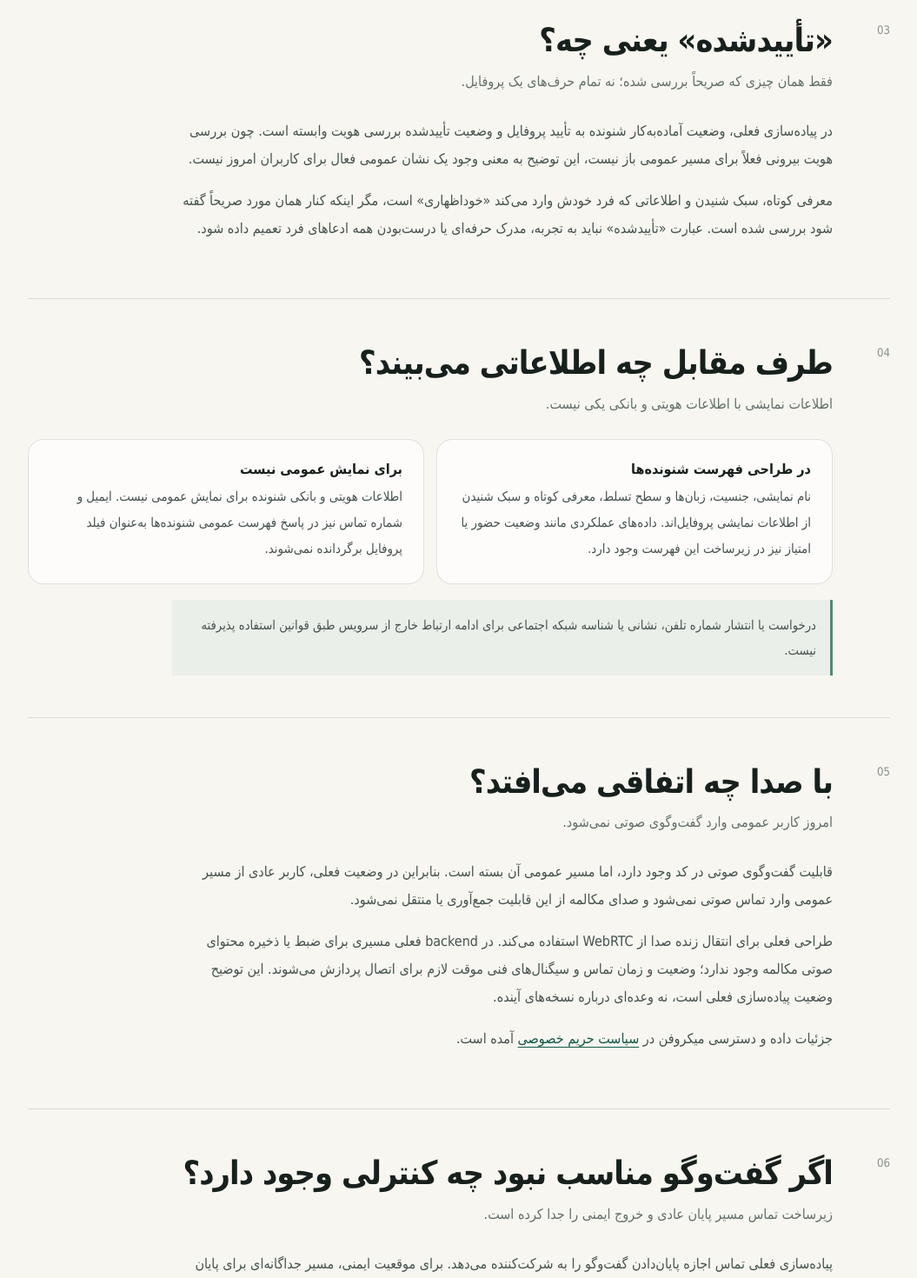
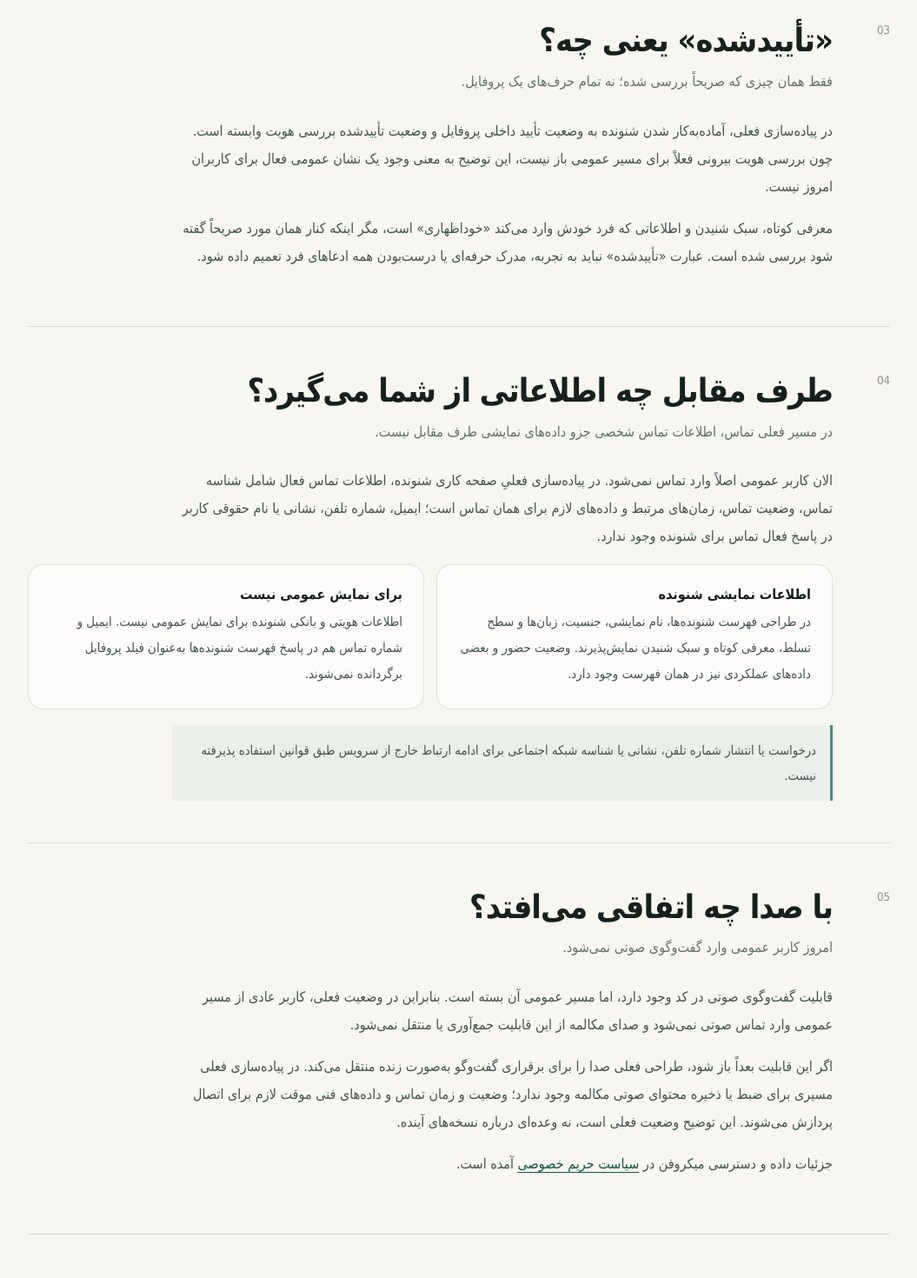
Before and after one commit to morfisam25-tech/YEKI-HAST, a Next.js app in the folder apps/web/: page /trust in a window 1280 px wide. Shown: the part 1460-2930 px from the top of the page at 87% size, without its empty margins (112-1167 px from the left). Built offline with nearby package versions, Linux system fonts and the light colour scheme.

Commit message:
Tighten trust claims around participant data and audio

```diff
--- a/apps/web/app/trust/page.tsx
+++ b/apps/web/app/trust/page.tsx
@@ -102,7 +102,7 @@ export default function TrustPage() {
           </div>
           <div className={styles.prose}>
             <p>
-              در پیاده‌سازی فعلی، وضعیت آماده‌به‌کار شنونده به تأیید پروفایل و وضعیت تأییدشده بررسی هویت وابسته است. چون بررسی هویت بیرونی فعلاً برای مسیر عمومی باز نیست، این توضیح به معنی وجود یک نشان عمومی فعال برای کاربران امروز نیست.
+              در پیاده‌سازی فعلی، آماده‌به‌کار شدن شنونده به وضعیت تأیید داخلی پروفایل و وضعیت تأییدشده بررسی هویت وابسته است. چون بررسی هویت بیرونی فعلاً برای مسیر عمومی باز نیست، این توضیح به معنی وجود یک نشان عمومی فعال برای کاربران امروز نیست.
             </p>
             <p>
               معرفی کوتاه، سبک شنیدن و اطلاعاتی که فرد خودش وارد می‌کند «خوداظهاری» است، مگر اینکه کنار همان مورد صریحاً گفته شود بررسی شده است. عبارت «تأییدشده» نباید به تجربه، مدرک حرفه‌ای یا درست‌بودن همه ادعاهای فرد تعمیم داده شود.
@@ -110,25 +110,30 @@ export default function TrustPage() {
           </div>
         </section>
 
-        <section className={styles.section} aria-labelledby="profile-info">
+        <section className={styles.section} aria-labelledby="participant-info">
           <div className={styles.sectionHeading}>
             <p className={styles.index}>04</p>
             <div>
-              <h2 id="profile-info">طرف مقابل چه اطلاعاتی می‌بیند؟</h2>
-              <p>اطلاعات نمایشی با اطلاعات هویتی و بانکی یکی نیست.</p>
+              <h2 id="participant-info">طرف مقابل چه اطلاعاتی از شما می‌گیرد؟</h2>
+              <p>در مسیر فعلی تماس، اطلاعات تماس شخصی جزو داده‌های نمایشی طرف مقابل نیست.</p>
             </div>
+          </div>
+          <div className={styles.prose}>
+            <p>
+              الان کاربر عمومی اصلاً وارد تماس نمی‌شود. در پیاده‌سازی فعلیِ صفحه کاری شنونده، اطلاعات تماس فعال شامل شناسه تماس، وضعیت تماس، زمان‌های مرتبط و داده‌های لازم برای همان تماس است؛ ایمیل، شماره تلفن، نشانی یا نام حقوقی کاربر در پاسخ فعال تماس برای شنونده وجود ندارد.
+            </p>
           </div>
           <div className={styles.split}>
             <div className={styles.plainCard}>
-              <h3>در طراحی فهرست شنونده‌ها</h3>
+              <h3>اطلاعات نمایشی شنونده</h3>
               <p>
-                نام نمایشی، جنسیت، زبان‌ها و سطح تسلط، معرفی کوتاه و سبک شنیدن از اطلاعات نمایشی پروفایل‌اند. داده‌های عملکردی مانند وضعیت حضور یا امتیاز نیز در زیرساخت این فهرست وجود دارد.
+                در طراحی فهرست شنونده‌ها، نام نمایشی، جنسیت، زبان‌ها و سطح تسلط، معرفی کوتاه و سبک شنیدن نمایش‌پذیرند. وضعیت حضور و بعضی داده‌های عملکردی نیز در همان فهرست وجود دارد.
               </p>
             </div>
             <div className={styles.plainCard}>
               <h3>برای نمایش عمومی نیست</h3>
               <p>
-                اطلاعات هویتی و بانکی شنونده برای نمایش عمومی نیست. ایمیل و شماره تماس نیز در پاسخ فهرست عمومی شنونده‌ها به‌عنوان فیلد پروفایل برگردانده نمی‌شوند.
+                اطلاعات هویتی و بانکی شنونده برای نمایش عمومی نیست. ایمیل و شماره تماس هم در پاسخ فهرست شنونده‌ها به‌عنوان فیلد پروفایل برگردانده نمی‌شوند.
               </p>
             </div>
           </div>
@@ -150,7 +155,7 @@ export default function TrustPage() {
               قابلیت گفت‌وگوی صوتی در کد وجود دارد، اما مسیر عمومی آن بسته است. بنابراین در وضعیت فعلی، کاربر عادی از مسیر عمومی وارد تماس صوتی نمی‌شود و صدای مکالمه از این قابلیت جمع‌آوری یا منتقل نمی‌شود.
             </p>
             <p>
-              طراحی فعلی برای انتقال زنده صدا از WebRTC استفاده می‌کند. در backend فعلی مسیری برای ضبط یا ذخیره محتوای صوتی مکالمه وجود ندارد؛ وضعیت و زمان تماس و سیگنال‌های فنی موقت لازم برای اتصال پردازش می‌شوند. این توضیح وضعیت پیاده‌سازی فعلی است، نه وعده‌ای درباره نسخه‌های آینده.
+              اگر این قابلیت بعداً باز شود، طراحی فعلی صدا را برای برقراری گفت‌وگو به‌صورت زنده منتقل می‌کند. در پیاده‌سازی فعلی مسیری برای ضبط یا ذخیره محتوای صوتی مکالمه وجود ندارد؛ وضعیت و زمان تماس و داده‌های فنی موقت لازم برای اتصال پردازش می‌شوند. این توضیح وضعیت فعلی است، نه وعده‌ای درباره نسخه‌های آینده.
             </p>
             <p>
               جزئیات داده و دسترسی میکروفن در <Link href="/privacy">سیاست حریم خصوصی</Link> آمده است.
@@ -171,7 +176,7 @@ export default function TrustPage() {
               پیاده‌سازی فعلی تماس اجازه پایان‌دادن گفت‌وگو را به شرکت‌کننده می‌دهد. برای موقعیت ایمنی، مسیر جداگانه‌ای برای پایان فوری وجود دارد که می‌تواند همراه با بلاک‌کردن طرف مقابل استفاده شود.
             </p>
             <p>
-              گزارش‌کردن رفتار نامناسب و بلاک‌کردن طرف مقابل نیز در backend تماس پیاده‌سازی شده است. دسته‌های گزارش شامل آزار، تهدید، رفتار جنسی، درخواست ارتباط خارج از سرویس، نقض حریم خصوصی و کلاهبرداری است.
+              گزارش‌کردن رفتار نامناسب و بلاک‌کردن طرف مقابل نیز در مسیر تماس پیاده‌سازی شده است. دسته‌های گزارش شامل آزار، تهدید، رفتار جنسی، درخواست ارتباط خارج از سرویس، نقض حریم خصوصی و کلاهبرداری است.
             </p>
             <p className={styles.inlineNote}>
               چون گفت‌وگوی عمومی هنوز باز نیست، این ابزارها را به‌عنوان قابلیت عمومیِ در دسترس امروز معرفی نمی‌کنیم. جزئیات رفتاری و شرایط خطر فوری در <Link href="/safety">مرکز ایمنی</Link> آمده است.
```
